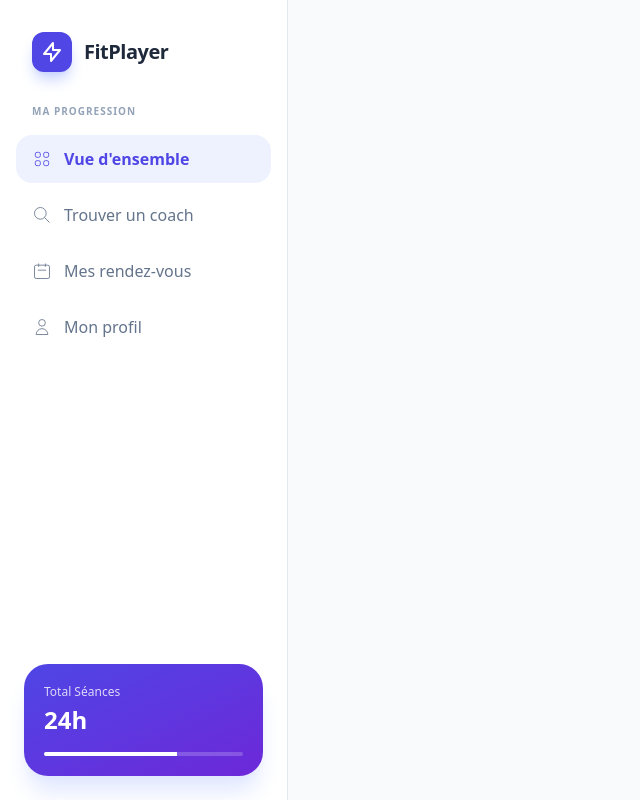
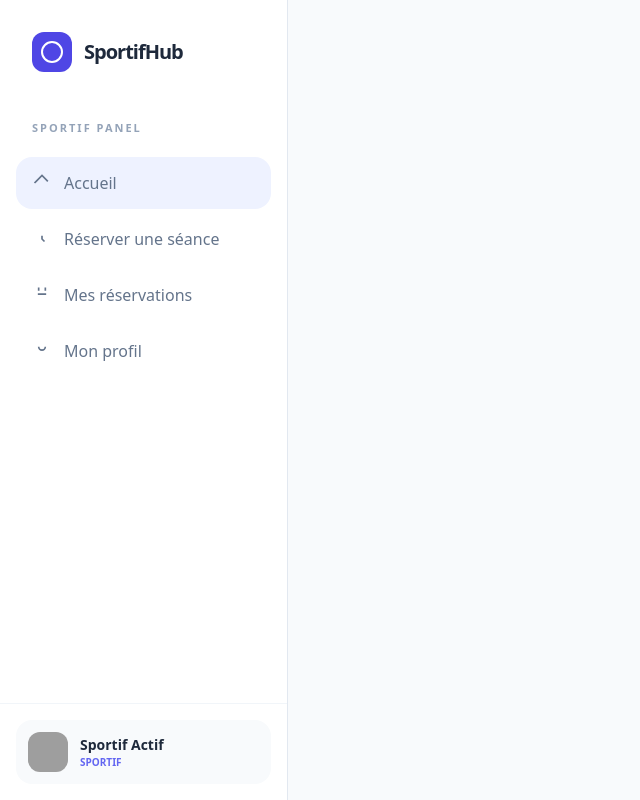
Before and after one commit to rachadelrhilani/CoachPro, a PHP site: page /dashboard.php in a window 1280 px wide. Shown: the whole page, without its empty margins (0-640 px from the left). Run offline with PHP 8.4, Linux system fonts and the light colour scheme; some libraries are stand-ins or nearby versions; grey boxes are pictures that could not be loaded.

Commit message:
ajouter les composants aside coach et sportif  dans les pages sportif et coach

```diff
--- a/Components/aside_sportif.php
+++ b/Components/aside_sportif.php
@@ -0,0 +1,84 @@
+<div class="lg:hidden fixed bottom-0 left-0 right-0 bg-white border-t border-slate-200 px-6 py-3 z-50 flex justify-between items-center">
+
+  <a href="dashboard.php" class="mobile-link flex flex-col items-center text-slate-400">
+    <svg class="w-6 h-6" fill="none" stroke="currentColor" viewBox="0 0 24 24"><path stroke-width="2" d="M3 12l2-2m0 0l7-7 7 7"/></svg>
+    <span class="text-[10px] mt-1 font-bold">Accueil</span>
+  </a>
+
+  <a href="reserver.php" class="mobile-link flex flex-col items-center text-slate-400">
+    <svg class="w-6 h-6" fill="none" stroke="currentColor" viewBox="0 0 24 24"><path stroke-width="2" d="M12 8v4l3 3"/></svg>
+    <span class="text-[10px] mt-1 font-bold">Réserver</span>
+  </a>
+
+  <a href="reservations.php" class="mobile-link bg-indigo-600 text-white p-3 -mt-10 rounded-full shadow-lg border-4 border-slate-50">
+    <svg class="w-6 h-6" fill="none" stroke="currentColor" viewBox="0 0 24 24"><path stroke-width="2" d="M8 7V3m8 4V3m-9 8h10"/></svg>
+  </a>
+
+  <a href="profil.php" class="mobile-link flex flex-col items-center text-slate-400">
+    <svg class="w-6 h-6" fill="none" stroke="currentColor" viewBox="0 0 24 24"><path stroke-width="2" d="M16 7a4 4 0 11-8 0"/></svg>
+    <span class="text-[10px] mt-1 font-bold">Profil</span>
+  </a>
+
+  <a href="logout.php" class="flex flex-col items-center text-red-400">
+    <svg class="w-6 h-6" fill="none" stroke="currentColor" viewBox="0 0 24 24"><path stroke-width="2" d="M17 16l4-4m0 0l-4-4"/></svg>
+    <span class="text-[10px] mt-1 font-bold">Sortie</span>
+  </a>
+</div>
+<aside class="hidden lg:flex w-72 bg-white border-r border-slate-200 flex-col fixed h-full z-40">
+
+  <div class="p-8">
+    <div class="flex items-center gap-3">
+      <div class="w-10 h-10 bg-indigo-600 rounded-xl flex items-center justify-center">
+        <svg class="w-6 h-6 text-white" fill="none" stroke="currentColor" viewBox="0 0 24 24"><path stroke-width="2" d="M12 2a10 10 0 100 20 10 10 0 000-20z"/></svg>
+      </div>
+      <span class="text-xl font-black text-slate-800 tracking-tighter">SportifHub</span>
+    </div>
+  </div>
+
+  <nav class="flex-1 px-4 space-y-1">
+    <p class="text-[11px] font-bold text-slate-400 uppercase tracking-[2px] px-4 py-4">Sportif Panel</p>
+
+    <a href="dashboard.php" class="nav-link flex items-center gap-3 px-4 py-3.5 text-slate-500 hover:bg-slate-50 hover:text-indigo-600 rounded-2xl transition-all font-medium">
+      <svg class="w-5 h-5" fill="none" stroke="currentColor" viewBox="0 0 24 24"><path stroke-width="2" d="M3 12l2-2m0 0l7-7 7 7"/></svg>
+      Accueil
+    </a>
+
+    <a href="reserver.php" class="nav-link flex items-center gap-3 px-4 py-3.5 text-slate-500 hover:bg-slate-50 hover:text-indigo-600 rounded-2xl transition-all font-medium">
+      <svg class="w-5 h-5" fill="none" stroke="currentColor" viewBox="0 0 24 24"><path stroke-width="2" d="M12 8v4l3 3"/></svg>
+      Réserver une séance
+    </a>
+
+    <a href="reservations.php" class="nav-link flex items-center gap-3 px-4 py-3.5 text-slate-500 hover:bg-slate-50 hover:text-indigo-600 rounded-2xl transition-all font-medium">
+      <svg class="w-5 h-5" fill="none" stroke="currentColor" viewBox="0 0 24 24"><path stroke-width="2" d="M8 7V3m8 4V3m-9 8h10"/></svg>
+      Mes réservations
+    </a>
+
+    <a href="profil.php" class="nav-link flex items-center gap-3 px-4 py-3.5 text-slate-500 hover:bg-slate-50 hover:text-indigo-600 rounded-2xl transition-all font-medium">
+      <svg class="w-5 h-5" fill="none" stroke="currentColor" viewBox="0 0 24 24"><path stroke-width="2" d="M16 7a4 4 0 11-8 0"/></svg>
+      Mon profil
+    </a>
+  </nav>
+
+  <div class="p-4 mt-auto border-t border-slate-100">
+    <div class="flex items-center gap-3 p-3 bg-slate-50 rounded-2xl">
+      <img src="https://ui-avatars.com/api/?name=Sportif&background=6366f1&color=fff" class="w-10 h-10 rounded-xl">
+      <div class="flex-1">
+        <p class="text-sm font-bold text-slate-800">Sportif Actif</p>
+        <p class="text-[10px] uppercase font-bold text-indigo-500">SPORTIF</p>
+      </div>
+    </div>
+  </div>
+</aside>
+<script>
+const currentPage = window.location.pathname.split('/').pop();
+
+document.querySelectorAll('.nav-link, .mobile-link').forEach(link => {
+  if (link.getAttribute('href') === currentPage) {
+    link.classList.add(
+      'bg-indigo-50',
+      'text-indigo-600',
+      'font-bold'
+    );
+  }
+});
+</script>
--- a/coach/profil.php
+++ b/coach/profil.php
@@ -6,6 +6,7 @@
     <title>Profile</title>
 </head>
 <body>
-
+    <?php include '../Components/aside_coach.php'; ?>
+    <script src="https://cdn.tailwindcss.com"></script>
 </body>
 </html>
--- a/coach/reservations.php
+++ b/coach/reservations.php
@@ -3,9 +3,10 @@
 <head>
     <meta charset="UTF-8">
     <meta name="viewport" content="width=device-width, initial-scale=1.0">
-    <title>Document</title>
+    <title>listes des demandes</title>
 </head>
 <body>
-
+    <?php include '../Components/aside_coach.php'; ?>
+    <script src="https://cdn.tailwindcss.com"></script>
 </body>
 </html>
--- a/sportif/dashboard.php
+++ b/sportif/dashboard.php
@@ -8,45 +8,7 @@
 <body>
  <!-- sidebar-sportif.php -->
 <div class="flex min-h-screen bg-slate-50">
-    <aside class="w-72 bg-white border-r border-slate-200 flex flex-col fixed h-full">
-        <div class="p-8 flex items-center gap-3">
-            <div class="w-10 h-10 bg-indigo-600 rounded-xl flex items-center justify-center shadow-lg shadow-indigo-200">
-                <svg class="w-6 h-6 text-white" fill="none" stroke="currentColor" viewBox="0 0 24 24"><path stroke-linecap="round" stroke-linejoin="round" stroke-width="2" d="M13 10V3L4 14h7v7l9-11h-7z"/></svg>
-            </div>
-            <span class="text-xl font-bold text-slate-800 tracking-tight">FitPlayer</span>
-        </div>
-
-        <nav class="flex-1 px-4 space-y-2">
-            <p class="text-[10px] font-black text-slate-400 uppercase tracking-widest px-4 mb-4">Ma progression</p>
-            <a href="dashboard.php" class="flex items-center gap-3 px-4 py-3 bg-indigo-50 text-indigo-600 rounded-2xl font-bold transition-all">
-                <svg class="w-5 h-5" fill="none" stroke="currentColor" viewBox="0 0 24 24"><path d="M4 6a2 2 0 012-2h2a2 2 0 012 2v2a2 2 0 01-2 2H6a2 2 0 01-2-2V6zM14 6a2 2 0 012-2h2a2 2 0 012 2v2a2 2 0 01-2 2h-2a2 2 0 01-2-2V6zM4 16a2 2 0 012-2h2a2 2 0 012 2v2a2 2 0 01-2 2H6a2 2 0 01-2-2v-2zM14 16a2 2 0 012-2h2a2 2 0 012 2v2a2 2 0 01-2 2h-2a2 2 0 01-2-2v-2z"/></svg>
-                Vue d'ensemble
-            </a>
-            <a href="reserver.php" class="flex items-center gap-3 px-4 py-3 text-slate-500 hover:bg-slate-50 hover:text-indigo-600 rounded-2xl transition-all group">
-                <svg class="w-5 h-5" fill="none" stroke="currentColor" viewBox="0 0 24 24"><path d="M21 21l-6-6m2-5a7 7 0 11-14 0 7 7 0 0114 0z"/></svg>
-                Trouver un coach
-            </a>
-            <a href="reservations.php" class="flex items-center gap-3 px-4 py-3 text-slate-500 hover:bg-slate-50 hover:text-indigo-600 rounded-2xl transition-all">
-                <svg class="w-5 h-5" fill="none" stroke="currentColor" viewBox="0 0 24 24"><path d="M8 7V3m8 4V3m-9 8h10M5 21h14a2 2 0 002-2V7a2 2 0 00-2-2H5a2 2 0 00-2 2v12a2 2 0 002 2z"/></svg>
-                Mes rendez-vous
-            </a>
-            <a href="profil.php" class="flex items-center gap-3 px-4 py-3 text-slate-500 hover:bg-slate-50 hover:text-indigo-600 rounded-2xl transition-all">
-                <svg class="w-5 h-5" fill="none" stroke="currentColor" viewBox="0 0 24 24"><path d="M16 7a4 4 0 11-8 0 4 4 0 018 0zM12 14a7 7 0 00-7 7h14a7 7 0 00-7-7z"/></svg>
-                Mon profil
-            </a>
-        </nav>
-
-        <div class="p-6">
-            <div class="bg-gradient-to-br from-indigo-600 to-violet-700 rounded-3xl p-5 text-white shadow-xl shadow-indigo-100 relative overflow-hidden">
-                <p class="text-xs opacity-80 mb-1">Total Séances</p>
-                <p class="text-2xl font-black">24h</p>
-                <div class="mt-4 h-1 bg-white/20 rounded-full overflow-hidden">
-                    <div class="h-full bg-white w-2/3"></div>
-                </div>
-            </div>
-        </div>
-    </aside>
-
+    <?php include '../Components/aside_sportif.php'; ?>
     <main class="ml-72 flex-1 p-10">
         <!-- Contenu Sportif -->
     </main>
```
Also changed, not shown: sportif/profil.php (+12 -0 lines), sportif/reservations.php (+12 -0 lines), sportif/reserver.php (+12 -0 lines).
